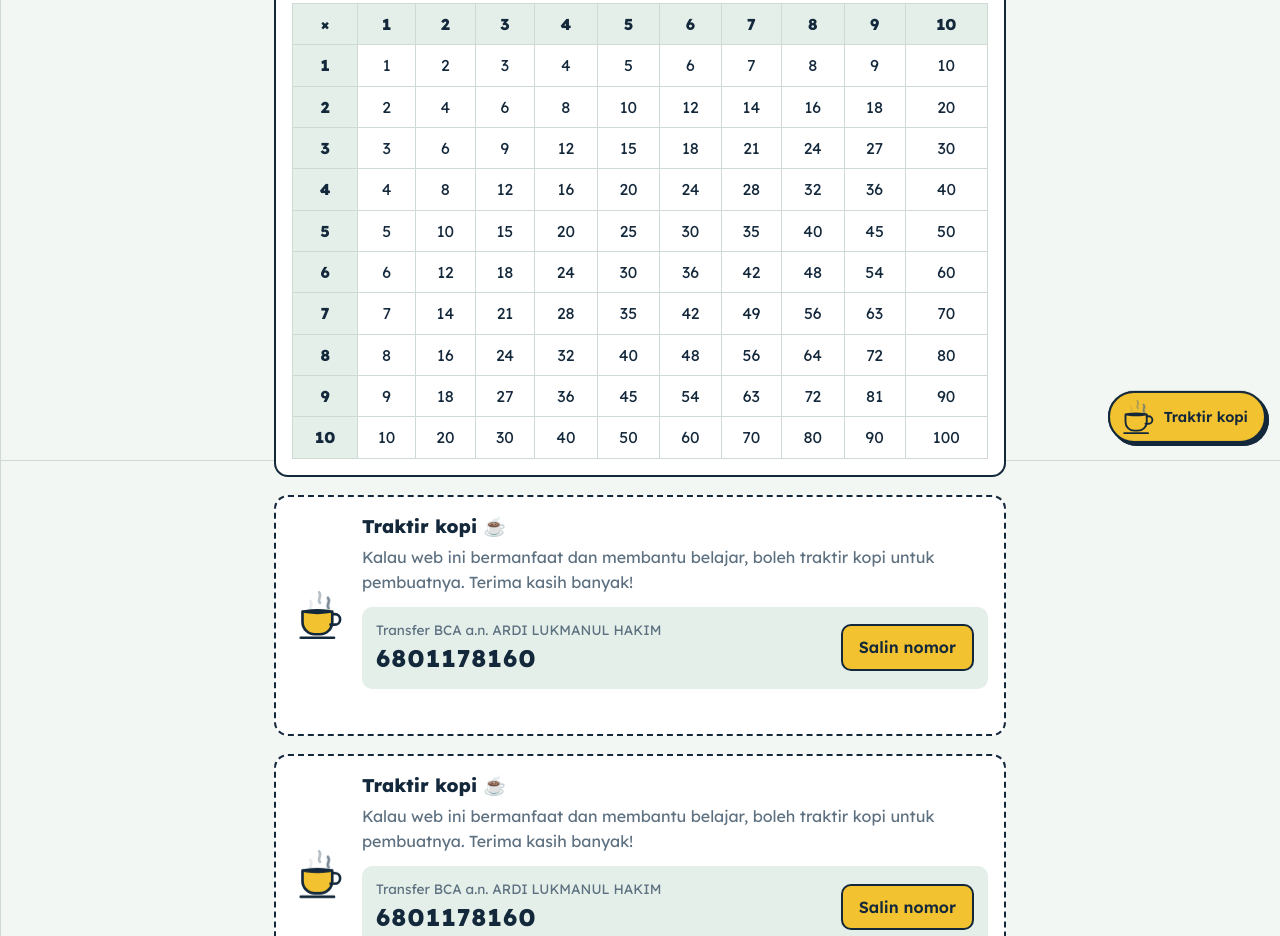
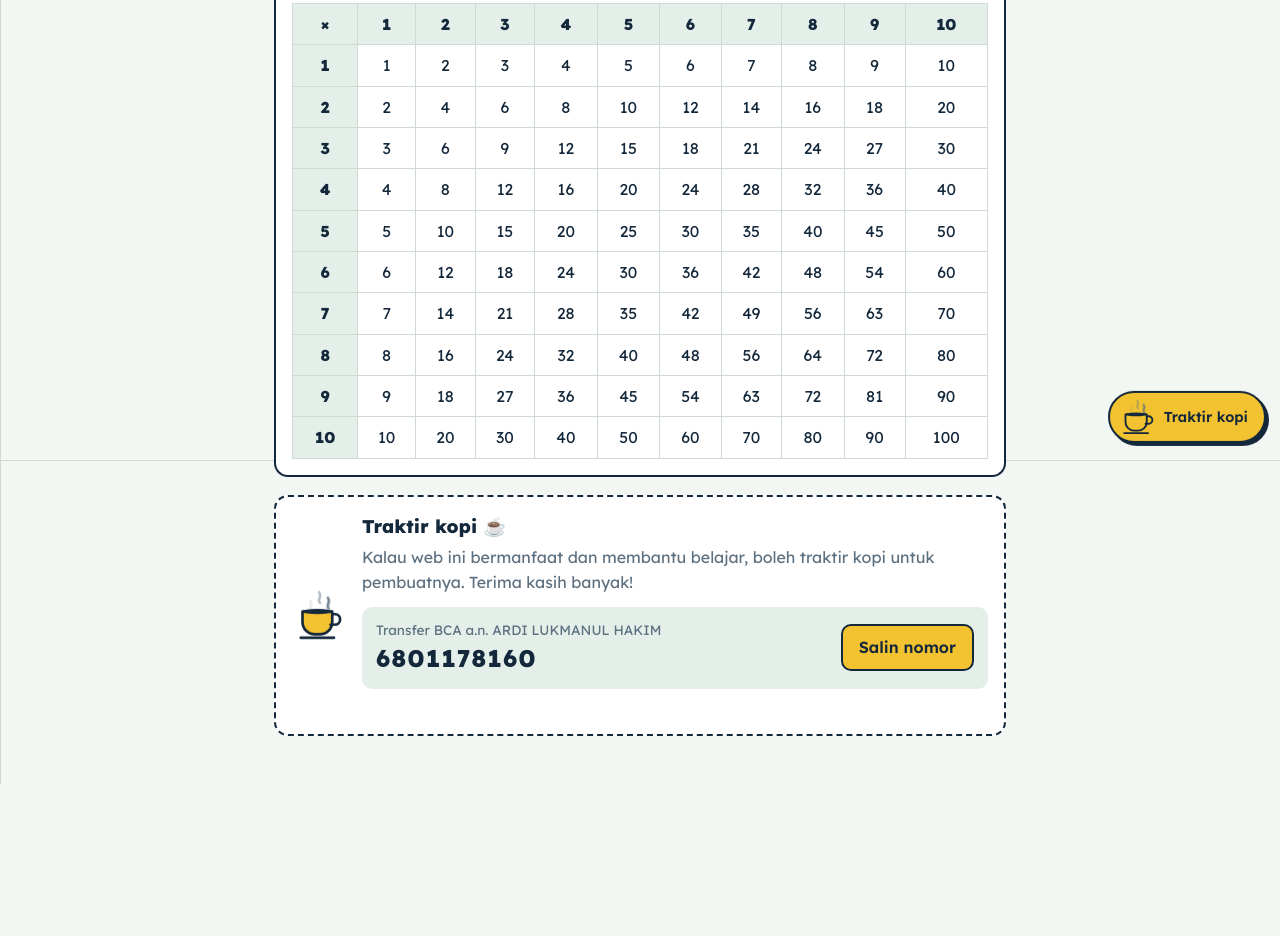
Before and after one commit to ArdiLH/menghitung-interaktif, a plain HTML site: page index.html in a window 1280 px wide. Shown: the part 340-1276 px from the top of the page. After the commit the page ends 1124 px from the top, so only its background shows below. Drawn offline with Linux system fonts and the light colour scheme.

Commit message:
Update index.html

```diff
--- a/index.html
+++ b/index.html
@@ -59,37 +59,7 @@
 <div id="out"></div>
 <p class="note">Masukkan bilangan bulat 0 sampai 9.999.999.</p>
 </section>
-<aside class="kopi kwrap" id="kotakKopi" aria-labelledby="kopiJudul">
-<div class="kcup" data-cup aria-hidden="true"></div>
-<div class="kisi">
-<h2 id="kopiJudul">Traktir kopi ☕</h2>
-<p>Kalau web ini bermanfaat dan membantu belajar, boleh traktir kopi untuk pembuatnya. Terima kasih banyak!</p>
-<div class="rek">
-<div><span class="bank">Transfer BCA a.n. <span class="k-nama"></span></span><strong class="k-rek"></strong></div>
-<button class="btn salin" type="button">Salin nomor</button>
-</div>
-<p class="note salinInfo" aria-live="polite"></p>
-</div>
-</aside>
 </main>
-
-<button class="kofab" id="kofab" type="button" aria-haspopup="dialog">
-<span class="kcup" data-cup aria-hidden="true"></span><span>Traktir kopi</span>
-</button>
-
-<div class="kmodal" id="kmodal" hidden>
-<div class="kcard kwrap" role="dialog" aria-modal="true" aria-labelledby="kmJudul">
-<div class="kcup big" data-cup aria-hidden="true"></div>
-<h2 id="kmJudul">Traktir kopi ☕</h2>
-<p>Kalau web ini bermanfaat dan membantu, boleh traktir kopi untuk pembuatnya. Berapa pun sangat berarti.</p>
-<div class="rek">
-<div><span class="bank">Transfer BCA a.n. <span class="k-nama"></span></span><strong class="k-rek"></strong></div>
-<button class="btn salin" type="button">Salin nomor</button>
-</div>
-<p class="note salinInfo" aria-live="polite"></p>
-<button class="btn alt" id="ktutup" type="button" style="width:100%">Nanti saja</button>
-</div>
-</div>
 
 <script src="js/utils.js"></script>
 <script src="js/tabs.js"></script>
```
